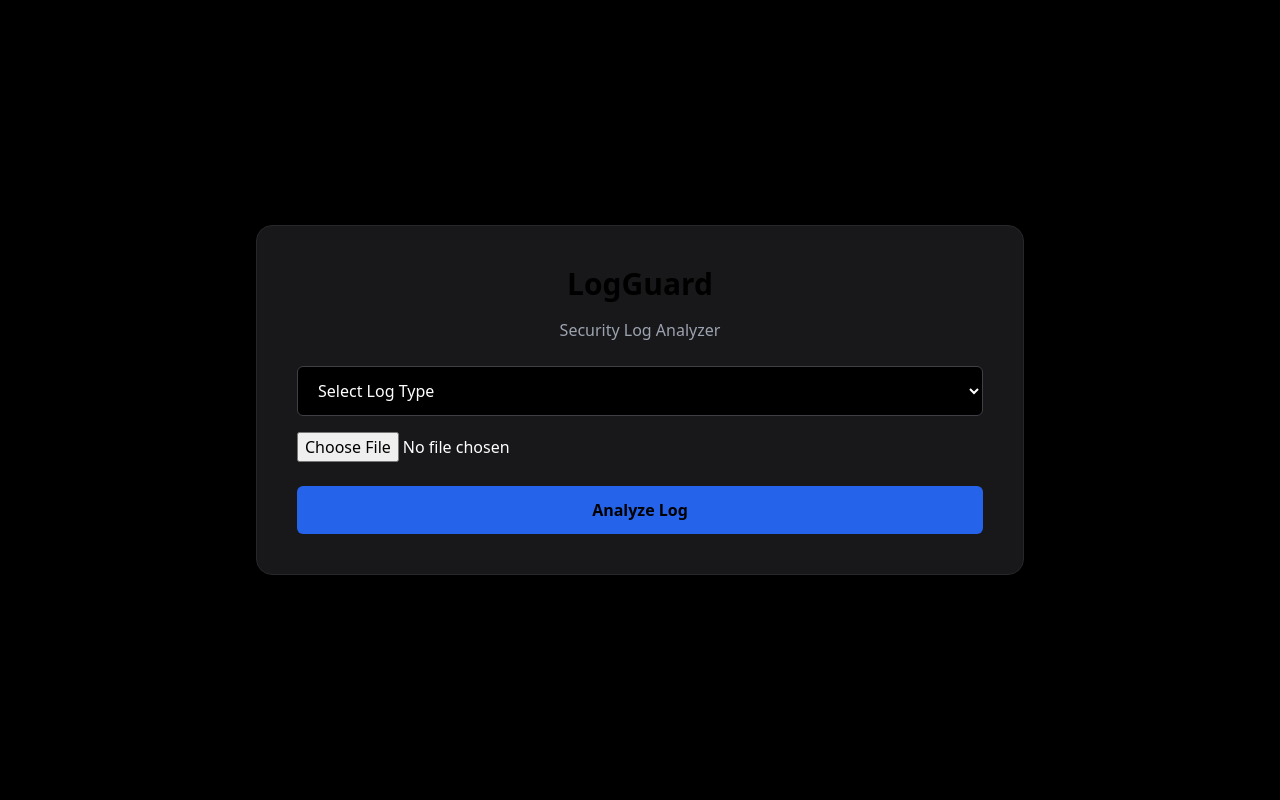
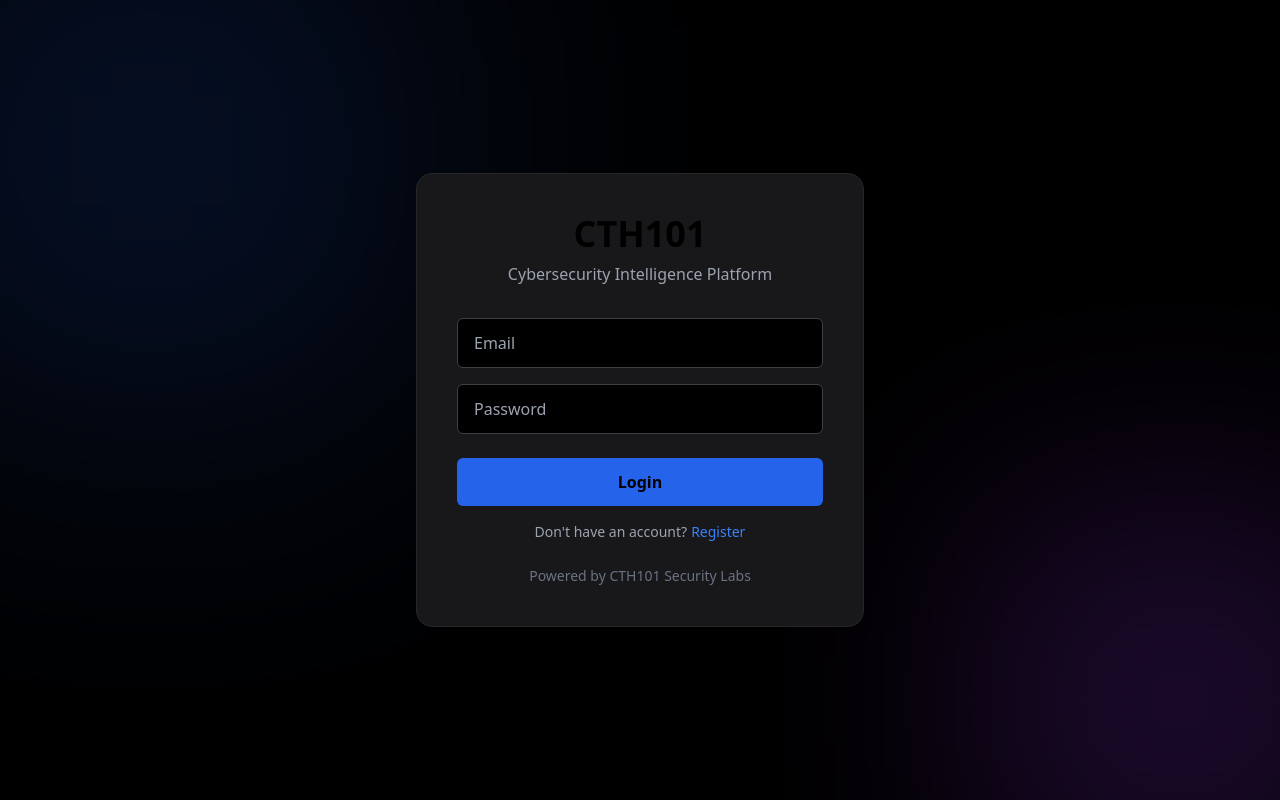
Before and after one commit to CTH101/cth101-website, a React (Vite) app in the folder cth101-frontend/: page / in a window 1280 px wide. Built offline with nearby package versions, Linux system fonts and the light colour scheme.

Commit message:
Update Login.jsx

```diff
--- a/cth101-frontend/src/pages/Login.jsx
+++ b/cth101-frontend/src/pages/Login.jsx
@@ -1,125 +1,128 @@
 import { useState } from "react"
 
-export default function LogGuard() {
+export default function Login() {
 
-const [logType, setLogType] = useState("")
-const [selectedFile, setSelectedFile] = useState(null)
+const [email, setEmail] = useState("")
+const [password, setPassword] = useState("")
 const [loading, setLoading] = useState(false)
-const [result, setResult] = useState(null)
 
-const handleAnalyze = async () => {
+const handleLogin = async (e) => {
+e.preventDefault()
 
-if (!selectedFile) {
-alert("Please select a log file")
+
+if (!email || !password) {
+  alert("Please enter email and password")
   return
 }
-
-const token = localStorage.getItem("token")
-
-if (!token) {
-alert("Login expired. Please login again.")
-window.location.href = "/"
-return
-}
-
-const formData = new FormData()
-formData.append("log_type", logType)
-formData.append("file", selectedFile)
 
 try {
 
   setLoading(true)
 
   const response = await fetch(
-"https://cth101-website-production.up.railway.app/analyze",
+  "https://cth101-website-production.up.railway.app/login",
   {
     method: "POST",
     headers: {
-Authorization: `Bearer ${token}`
+      "Content-Type": "application/json"
     },
-body: formData
+    body: JSON.stringify({
+      email,
+      password
+    })
   }
 )
 
+
   const data = await response.json()
 
-if (!response.ok) {
-alert(data.error || "Analysis failed")
-setLoading(false)
-return
+  if (response.ok) {
+
+  localStorage.setItem("token", data.access_token)
+
+  window.location.href = "/home"
+
+} else {
+
+  alert(data.error || "Invalid credentials")
+
 }
 
-setResult(data)
+  setLoading(false)
 
 } catch (error) {
 
   console.error(error)
   alert("Server connection error")
+  setLoading(false)
 
 }
 
-setLoading(false)
 
 }
 
 return (
 
-<div className="min-h-screen bg-black flex items-center justify-center p-6">
 
-<div className="bg-zinc-900 border border-zinc-800 rounded-2xl p-10 w-full max-w-3xl">
+<div className="min-h-screen bg-black flex items-center justify-center relative overflow-hidden">
 
-<h1 className="text-3xl font-bold mb-4 text-center">
-LogGuard
+  {/* Background glow */}
+
+  <div className="absolute w-[500px] h-[500px] bg-blue-600 opacity-20 blur-[150px] top-[-100px] left-[-100px]"></div>
+  <div className="absolute w-[400px] h-[400px] bg-purple-600 opacity-20 blur-[120px] bottom-[-100px] right-[-100px]"></div>
+
+
+  {/* Login Card */}
+
+  <div className="relative bg-zinc-900 border border-zinc-800 rounded-2xl p-10 w-full max-w-md backdrop-blur-lg">
+
+    <h1 className="text-4xl font-bold text-center mb-2">
+      CTH101
     </h1>
 
-<p className="text-gray-400 text-center mb-6">
-Security Log Analyzer
+    <p className="text-gray-400 text-center mb-8">
+      Cybersecurity Intelligence Platform
     </p>
 
-<select
-className="w-full mb-4 px-4 py-3 bg-black border border-zinc-700 rounded-md text-white"
-value={logType}
-onChange={(e)=>setLogType(e.target.value)}
->
-<option value="">Select Log Type</option>
-<option value="firewall">Firewall</option>
-<option value="ssh">SSH</option>
-<option value="web">Web</option>
-<option value="system">System</option>
-<option value="ids">IDS</option>
-</select>
+
+    <form onSubmit={handleLogin}>
 
       <input
-type="file"
-className="w-full mb-6 text-white"
-onChange={(e)=>setSelectedFile(e.target.files[0])}
+        type="email"
+        placeholder="Email"
+        className="w-full mb-4 px-4 py-3 bg-black border border-zinc-700 rounded-md text-white focus:outline-none focus:border-blue-500"
+        onChange={(e) => setEmail(e.target.value)}
+      />
+
+      <input
+        type="password"
+        placeholder="Password"
+        className="w-full mb-6 px-4 py-3 bg-black border border-zinc-700 rounded-md text-white focus:outline-none focus:border-blue-500"
+        onChange={(e) => setPassword(e.target.value)}
       />
 
       <button
-onClick={handleAnalyze}
         className="w-full bg-blue-600 py-3 rounded-md hover:bg-blue-700 transition font-semibold"
       >
-{loading ? "Analyzing..." : "Analyze Log"}
+        {loading ? "Logging in..." : "Login"}
       </button>
+      <p className="text-gray-400 text-sm mt-4 text-center">
+  Don't have an account?
+  <a href="/register" className="text-blue-500 ml-1">Register</a>
+</p>
 
-{result && (
 
-<div className="mt-8 bg-black border border-zinc-700 rounded-md p-4">
+    </form>
 
-<h2 className="text-xl font-semibold mb-3">Analysis Result</h2>
 
-<pre className="text-green-400 text-sm overflow-x-auto">
-{JSON.stringify(result, null, 2)}
-</pre>
-
-</div>
-
-)}
+    <p className="text-gray-500 text-center mt-6 text-sm">
+      Powered by CTH101 Security Labs
+    </p>
 
   </div>
 
 </div>
 
+
 )
-
 }
```
Lines whose indentation alone changed are shown as unchanged.
